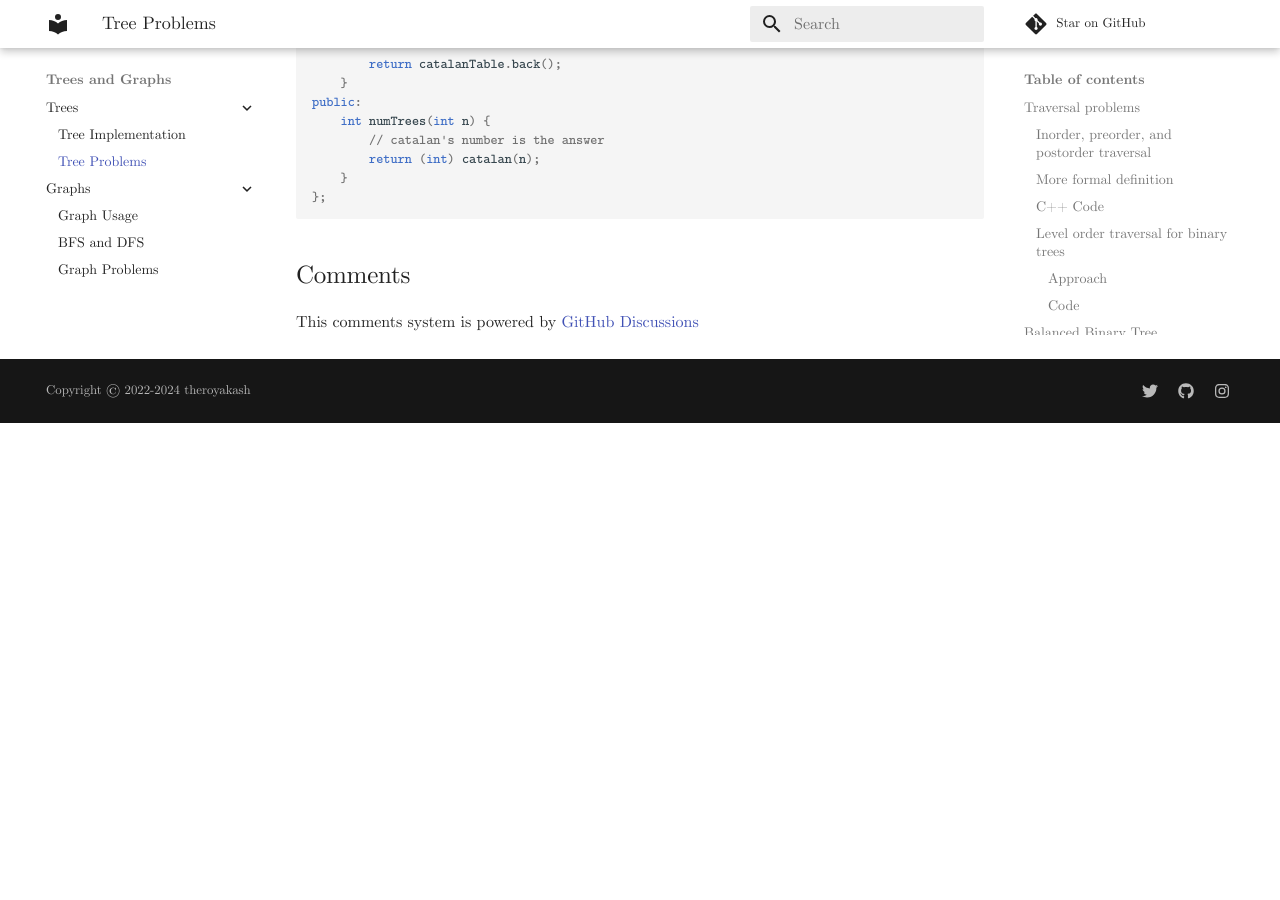
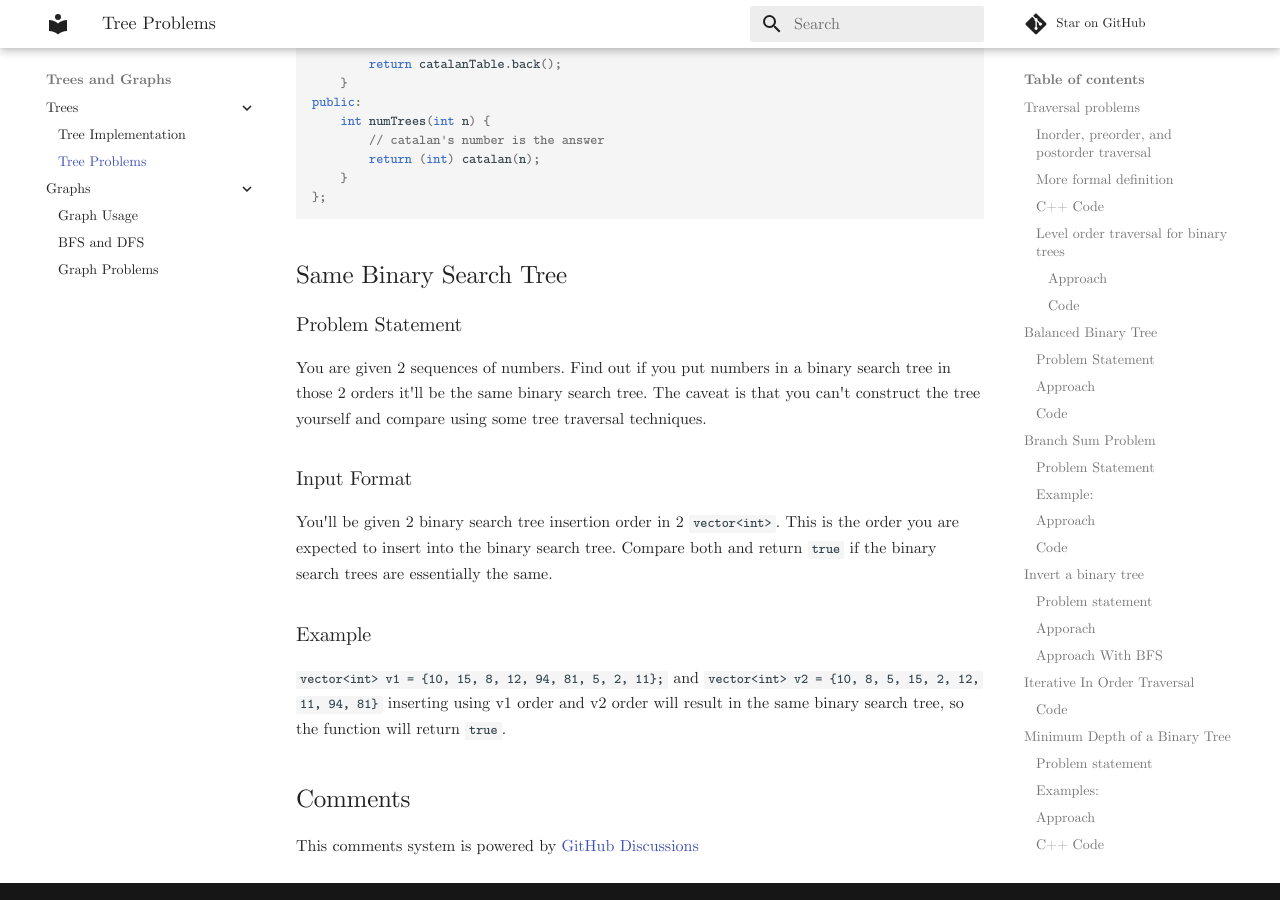
Before and after one commit to theroyakash/algorithms.theroyakash.com, an MkDocs documentation site: the page built from docs/trees/problems.md, in a window 1280 px wide and 900 px high, scrolled down 25558 px. Built offline with MkDocs 1.6.1 and Material for MkDocs 9.7.7, drawn with Linux system fonts in a browser that asks for light colours; comment, search, counter and statistics services are not loaded; before the commit the page ends 25981 px from its top, so only the background shows below that.

Commit message:
Update problems.md

````diff
--- a/docs/trees/problems.md
+++ b/docs/trees/problems.md
@@ -787,3 +787,13 @@ public:
     }
 };
 ```
+
+## Same Binary Search Tree
+### Problem Statement
+You are given 2 sequences of numbers. Find out if you put numbers in a binary search tree in those 2 orders it'll be the same binary search tree. The caveat is that you can't construct the tree yourself and compare using some tree traversal techniques.
+
+### Input Format
+You'll be given 2 binary search tree insertion order in 2 `vector<int>`. This is the order you are expected to insert into the binary search tree. Compare both and return `true` if the binary search trees are essentially the same.
+
+### Example
+`vector<int> v1 = {10, 15, 8, 12, 94, 81, 5, 2, 11};` and `vector<int> v2 = {10, 8, 5, 15, 2, 12, 11, 94, 81}` inserting using v1 order and v2 order will result in the same binary search tree, so the function will return `true`.
````
